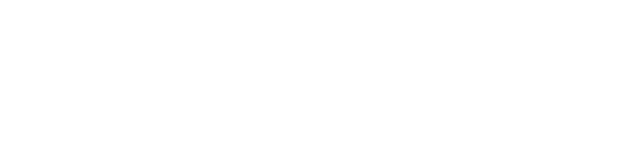
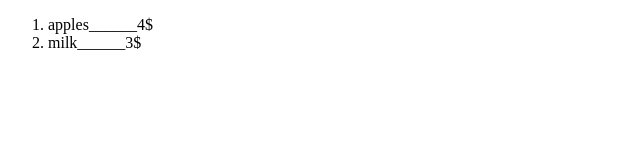
Before and after one commit to Margulis162/shopping_list_maker, a plain HTML site: page shopping.html in a window 1280 px wide. Shown: the whole page, without its empty margins (0-640 px from the left). Drawn offline with Linux system fonts and the light colour scheme.

Commit message:
tested out the basic functionality. Fixed some typos

```diff
--- a/shopping.html
+++ b/shopping.html
@@ -13,6 +13,12 @@
         <link rel="stylesheet" href="shopping.css">
     </head>
     <body>
+        <div class="container">
+
+            <div class="list">
+                <ol class="list" id="list"></ol>
+            </div>
+        </div>
 
 
         <script src="shopping.js" async defer></script>
--- a/shopping.js
+++ b/shopping.js
@@ -1,4 +1,6 @@
 /*_____________________variables & classes___________________*/
+const list = document.getElementById("list");
+
 let cart =[];
 
 
@@ -6,7 +8,7 @@ class Item {
     name = "";
     price = 1;
     category = "";
-    constractor(name, price, category){
+    constructor(name, price, category){
         this.name = name;
         this.price = price;
         this.category = category;
@@ -18,4 +20,19 @@ class Item {
 
 /*___________________________f(x)___________________________*/
 
-const apples = new Item('apples', 5 , "vegitables");
+function updateList(){
+    for( i of cart){
+        const position = list.appendChild(document.createElement('li'));
+        position.textContent = `${i.name}______${i.price}$`;
+    }
+
+}
+
+
+/*___________________________flow___________________________*/
+
+const apples =  new Item('apples', 4 , "vegie");
+apples.addToCart();
+const milk  = new Item('milk', 3 , 'dairy');
+milk.addToCart();
+updateList();
```
